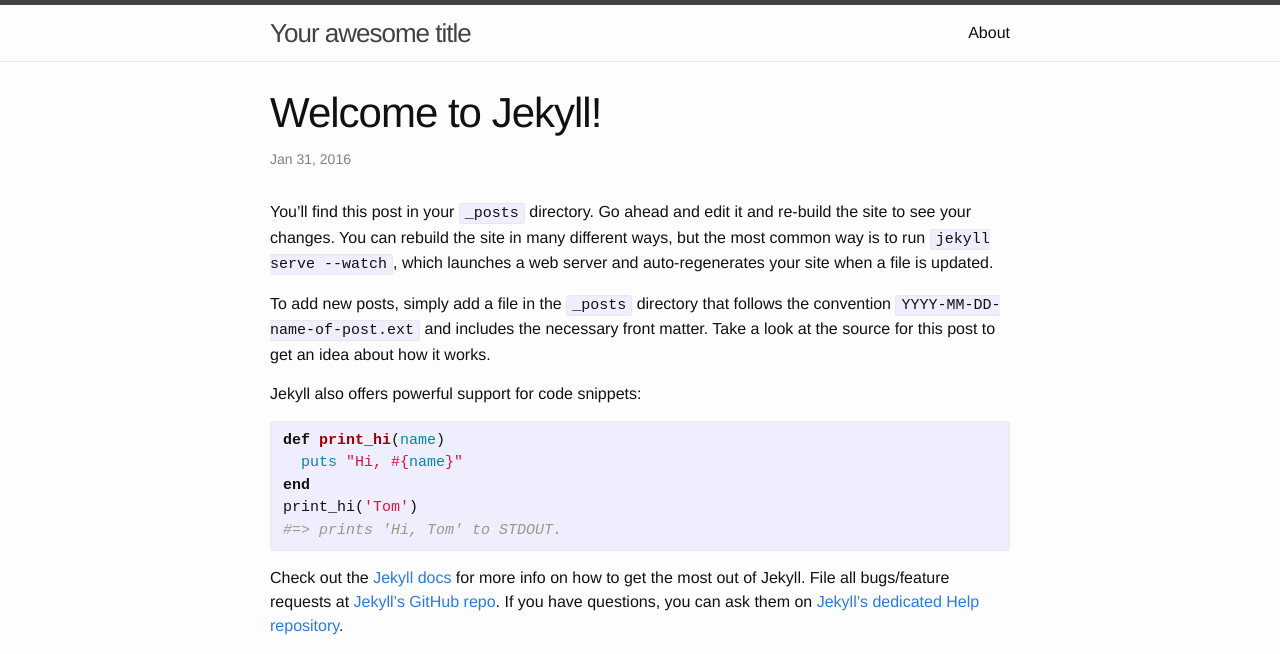
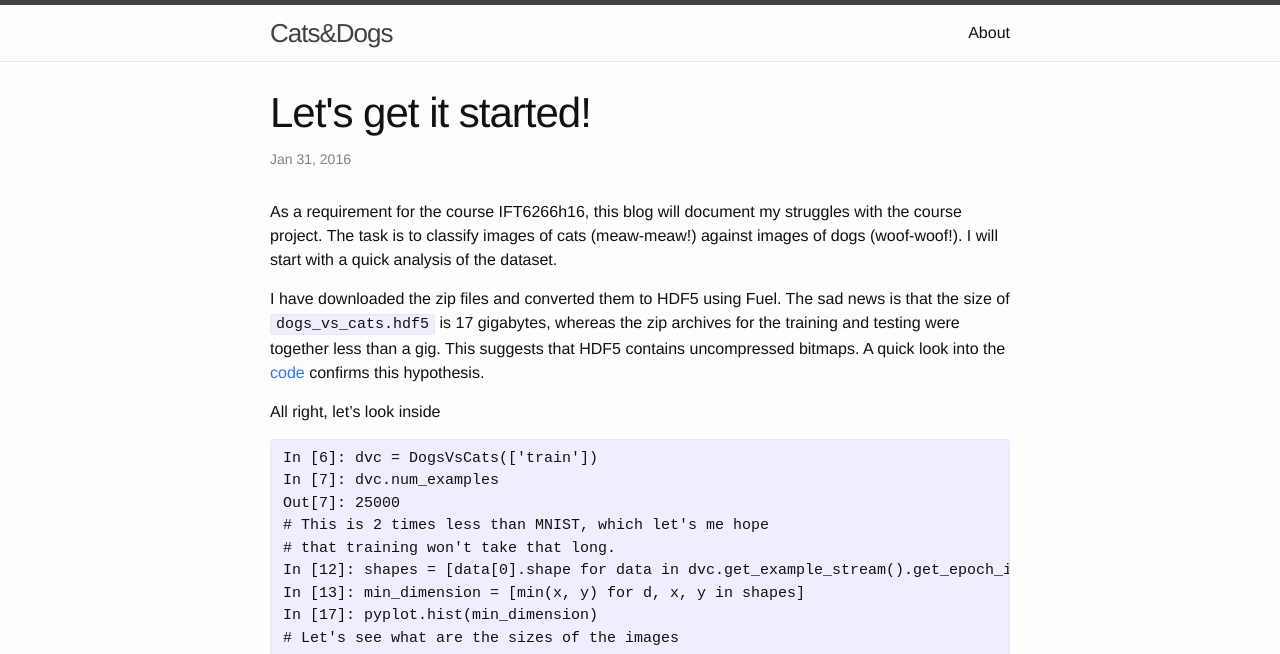
Before and after one commit to rizar/ift6266h16, a Jekyll site: the page built from _posts/2016-01-31-welcome-to-jekyll.markdown, in a window 1280 px wide. Shown: the top 654 px of the page. Built offline with Jekyll 4.4.1, drawn with Linux system fonts in a browser that asks for light colours; some of the changed text lies outside the part shown; grey boxes are pictures that could not be loaded.

Commit message:
A draft of first entry

```diff
--- a/_config.yml
+++ b/_config.yml
@@ -1,13 +1,9 @@
 # Site settings
-title: Your awesome title
-email: your-email@domain.com
+title: Cats&Dogs
 description: > # this means to ignore newlines until "baseurl:"
-  Write an awesome description for your new site here. You can edit this
-  line in _config.yml. It will appear in your document head meta (for
-  Google search results) and in your feed.xml site description.
+    My progress in the course project.
 baseurl: "/ift6266h16"
 url: "https://http://rizar.github.io/ift6266h16/"
-twitter_username: rizar
 github_username:  rizar
 
 # Build settings
--- a/_posts/2016-01-31-welcome-to-jekyll.markdown
+++ b/_posts/2016-01-31-welcome-to-jekyll.markdown
@@ -1,24 +1,34 @@
 ---
 layout: post
-title:  "Welcome to Jekyll!"
+title:  "Let's get it started!"
 date:   2016-01-31 21:08:37
 categories: jekyll update
 ---
-You’ll find this post in your `_posts` directory. Go ahead and edit it and re-build the site to see your changes. You can rebuild the site in many different ways, but the most common way is to run `jekyll serve --watch`, which launches a web server and auto-regenerates your site when a file is updated.
 
-To add new posts, simply add a file in the `_posts` directory that follows the convention `YYYY-MM-DD-name-of-post.ext` and includes the necessary front matter. Take a look at the source for this post to get an idea about how it works.
+As a requirement for the course IFT6266h16, this blog will document my struggles with the course project.
+The task is to classify images of cats (meaw-meaw!) against images of dogs (woof-woof!). I will start with
+a quick analysis of the dataset.
 
-Jekyll also offers powerful support for code snippets:
+I have downloaded the zip files and converted them to HDF5 using Fuel. The sad
+news is that the size of `dogs_vs_cats.hdf5` is 17 gigabytes, whereas the zip archives
+for the training and testing were together less than a gig. This suggests that HDF5 contains uncompressed bitmaps. A quick look into the [code](https://github.com/mila-udem/fuel/blob/master/fuel/converters/dogs_vs_cats.py#L87) confirms this hypothesis.
 
-{% highlight ruby %}
-def print_hi(name)
-  puts "Hi, #{name}"
-end
-print_hi('Tom')
-#=> prints 'Hi, Tom' to STDOUT.
+All right, let's look inside
+
+{% highlight ipython %}
+In [6]: dvc = DogsVsCats(['train'])
+In [7]: dvc.num_examples
+Out[7]: 25000
+# This is 2 times less than MNIST, which let's me hope
+# that training won't take that long.
+In [12]: shapes = [data[0].shape for data in dvc.get_example_stream().get_epoch_iterator()]
+In [13]: min_dimension = [min(x, y) for d, x, y in shapes]
+In [17]: pyplot.hist(min_dimension)
+# Let's see what are the sizes of the images
 {% endhighlight %}
-
-Check out the [Jekyll docs][jekyll] for more info on how to get the most out of Jekyll. File all bugs/feature requests at [Jekyll’s GitHub repo][jekyll-gh]. If you have questions, you can ask them on [Jekyll’s dedicated Help repository][jekyll-help].
+The result is below:
+![min_dims]({{site.baseurl}}/downloads/shapes.png)
+<!-- ![min_dims](https://upload.wikimedia.org/wikipedia/en/e/ec/Lisa_Simpson.png) -->
 
 [jekyll]:      http://jekyllrb.com
 [jekyll-gh]:   https://github.com/jekyll/jekyll
```
